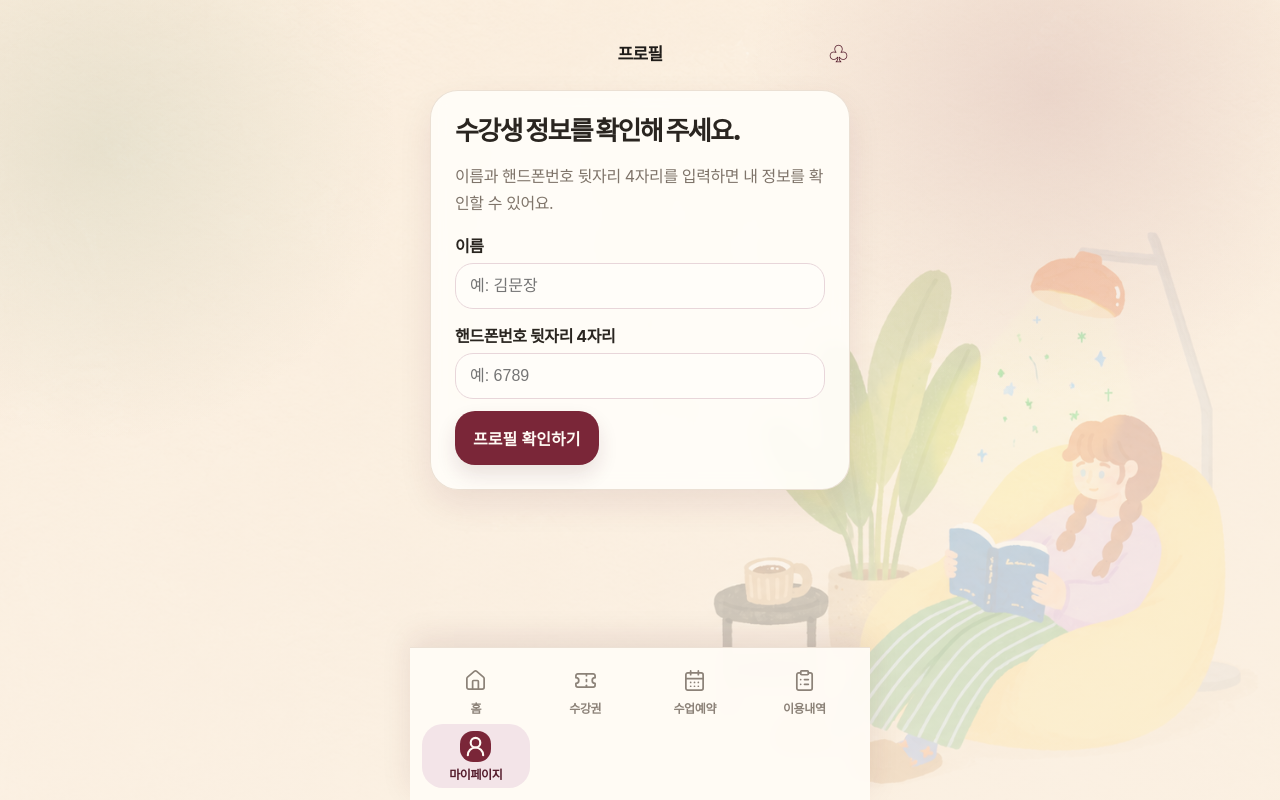
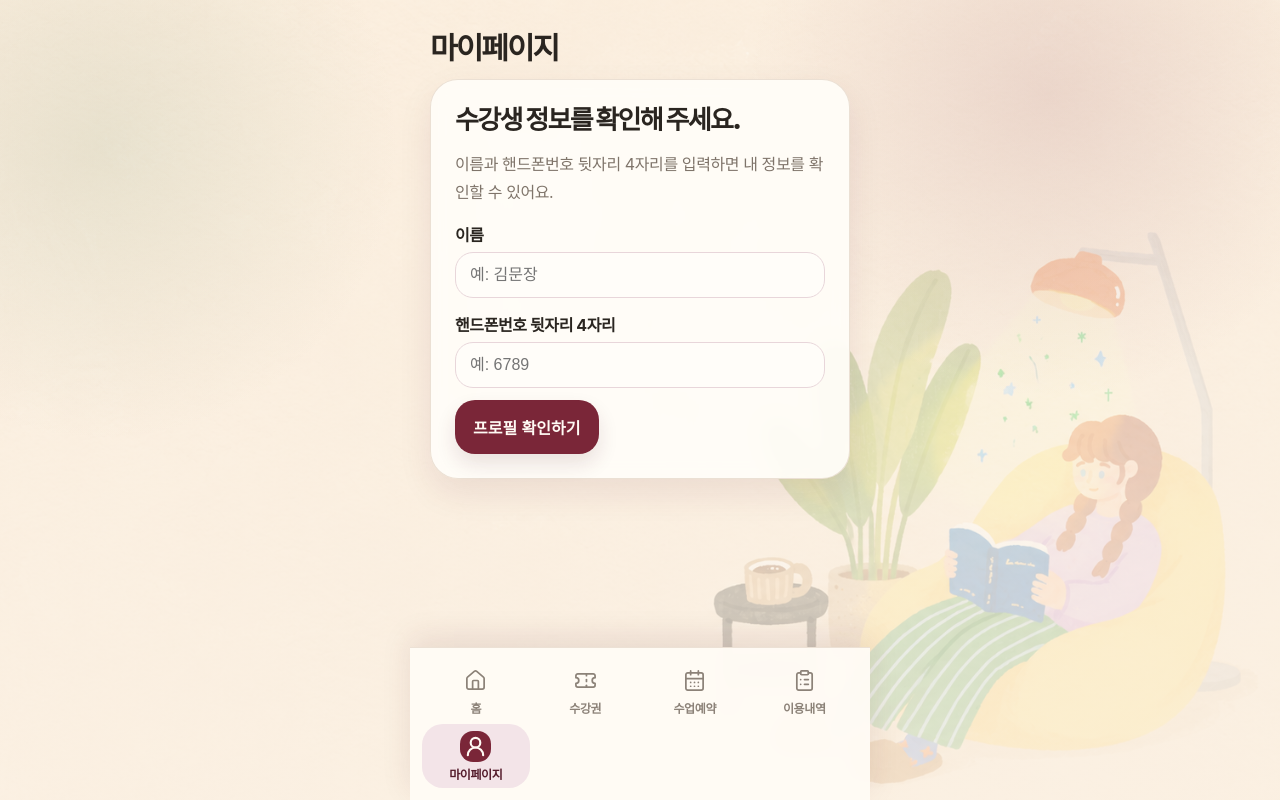
Before and after one commit to dlduswn001/reservation, a Next.js app: page /profile in a window 1280 px wide. Built offline with nearby package versions, Linux system fonts and the light colour scheme.

Commit message:
design: align student pages to new white-app navigation

```diff
--- a/app/profile/page.tsx
+++ b/app/profile/page.tsx
@@ -131,11 +131,8 @@ export default function ProfilePage() {
   }
 
   return (
-    <main className="container appContainer">
-      <header className="appHeader">
-        <strong>프로필</strong>
-        <span aria-hidden="true">♧</span>
-      </header>
+    <main className="container appContainer studioApp">
+      <header className="studioPageHeader"><h1>마이페이지</h1></header>
 
       {!student ? (
         <section className="card profileLoginCard">
@@ -154,12 +151,14 @@ export default function ProfilePage() {
             <div>
               <h1>{student.name}님</h1>
               <p>휴대폰 뒷자리 {student.phone_last4}</p>
-              <Link className="button compact secondary" href="/history">예약내역 보기</Link>
+              <Link className="studioProfileLink" href="/history">이용내역 확인하기 →</Link>
             </div>
           </section>
 
           <section className="card profileInfoCard">
+            <h2 className="studioProfileSectionTitle">내 이용 정보</h2>
             <div className="profileLine"><span>잔여 수강권</span><strong>{student.lesson_credits ?? 0}회</strong></div>
+            <Link href="/passes" className="studioProfileLink">수강권 자세히 보기 →</Link>
             <div className="profileLine"><span>정규수업 수강권</span><strong>{Number(student.lesson_duration_minutes ?? 90) === 45 ? "45분 수강권" : Number(student.lesson_duration_minutes ?? 90) === 120 ? "120분 수강권" : "90분 수강권"}</strong></div>
             <div className="profileLine"><span>이번 달 원데이 무료 혜택</span><strong className={freeBenefitUsed ? "mutedStrong" : "greenStrong"}>{freeBenefitUsed ? "사용 완료" : "사용 가능"}</strong></div>
             {(() => {
```
